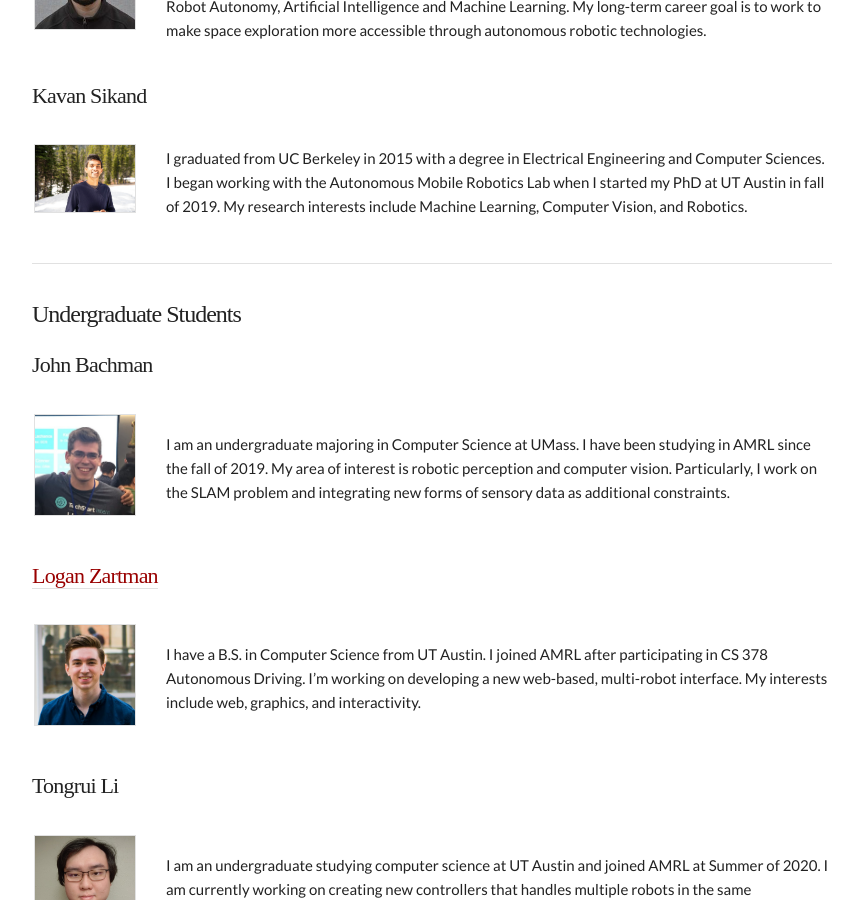
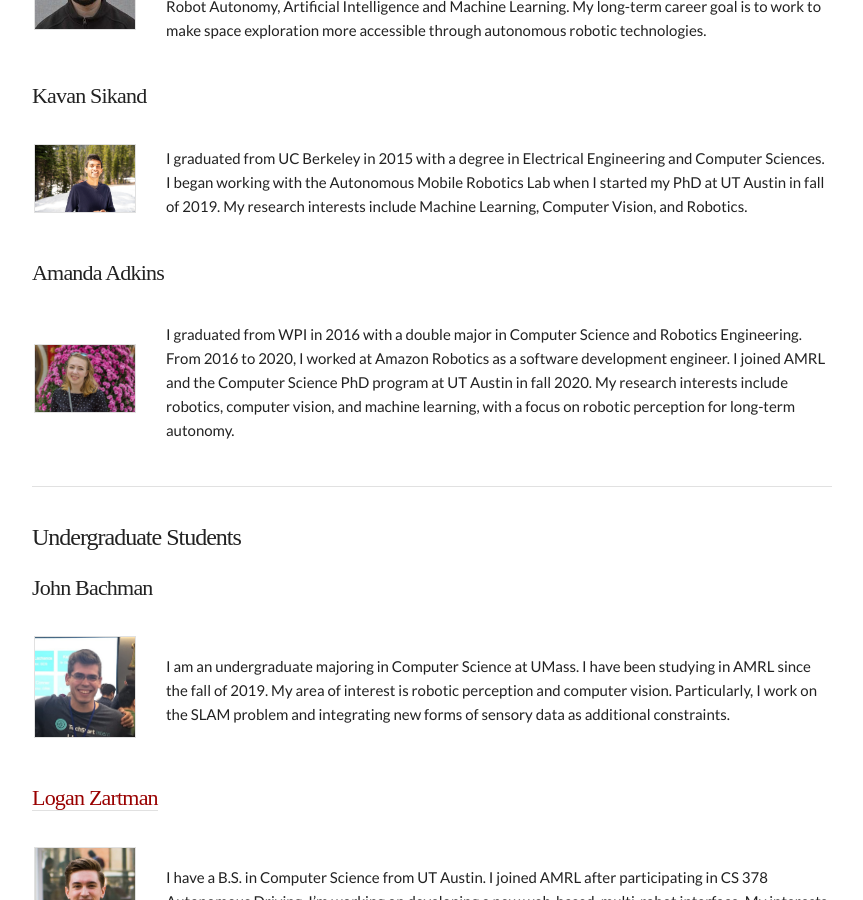
Before and after one commit to ut-amrl/ut-amrl.github.io, a Jekyll site: the page built from people.md, in a window 1280 px wide and 900 px high, scrolled down 1621 px. Shown: the whole window, without its empty margins (208-1071 px from the left). Built offline with Jekyll 4.4.1, drawn with Linux system fonts in a browser that asks for light colours; nearby versions of some CDN libraries; some web fonts are replaced.

Commit message:
Add Amanda to people page

```diff
--- a/people.md
+++ b/people.md
@@ -44,6 +44,11 @@ order: 1
 #### Kavan Sikand
 
 |![Kavan Sikand](assets/images/people/kavan_sikand.jpg)  | I graduated from UC Berkeley in 2015 with a degree in Electrical Engineering and Computer Sciences. I began working with the Autonomous Mobile Robotics Lab when I started my PhD at UT Austin in fall of 2019. My research interests include Machine Learning, Computer Vision, and Robotics. |
+{: .people_table_hack}
+
+#### Amanda Adkins
+
+|![Amanda Adkins](assets/images/people/amanda_adkins.jpg)  | I graduated from WPI in 2016 with a double major in Computer Science and Robotics Engineering. From 2016 to 2020, I worked at Amazon Robotics as a software development engineer. I joined AMRL and the Computer Science PhD program at UT Austin in fall 2020. My research interests include robotics, computer vision, and machine learning, with a focus on robotic perception for long-term autonomy. |
 {: .people_table_hack}
 
 ---
```
Also changed, not shown: assets/images/people/amanda_adkins.jpg (added).
